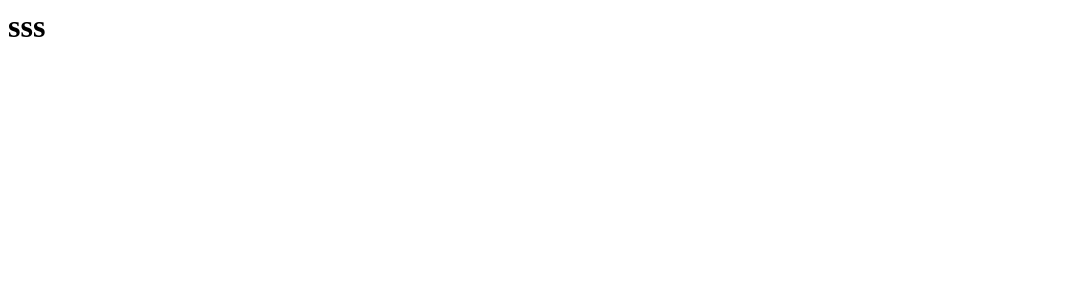
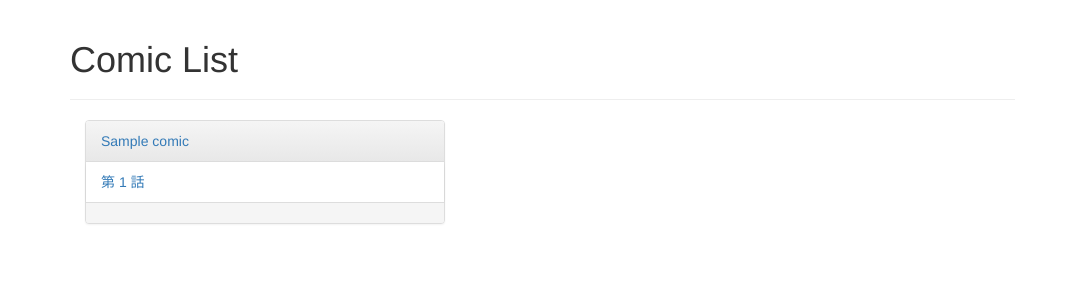
Before and after one commit to op880623/comicmark, a Django app: page / in a window 1280 px wide. Before the commit the part shown is almost empty. Shown: the top 300 px of the page, without its empty margins (0-1069 px from the left). Run offline with Django 3.2, Linux system fonts and the light colour scheme; tables that the repository leaves empty hold one stand-in row (values such as "Sample post"); some libraries are stand-ins or nearby versions.

Commit message:
update template

```diff
--- a/comic/templates/comic/index.html
+++ b/comic/templates/comic/index.html
@@ -1 +1,62 @@
-<h1>sss</h1>
+{% load static %}
+<!DOCTYPE html>
+<html lang="en">
+
+<head>
+
+    <meta charset="utf-8">
+    <meta name="viewport" content="width=device-width, initial-scale=1, shrink-to-fit=no">
+    <meta name="author" content="Hong Tai-Rong">
+
+    <title>ComicMark</title>
+
+    <!-- Bootstrap core CSS -->
+    <link rel="stylesheet" href="//maxcdn.bootstrapcdn.com/bootstrap/3.3.0/css/bootstrap.min.css">
+    <link rel="stylesheet" href="//maxcdn.bootstrapcdn.com/bootstrap/3.3.0/css/bootstrap-theme.min.css">
+
+</head>
+
+<body>
+  <div class="container">
+    <div class="row">
+      <div class="col-md-10">
+
+        <div class="page-header">
+          <h1>Comic List</h1>
+        </div>
+
+        <!-- Comic list panel -->
+        <div class="container">
+          <div class="row">
+
+            {% for comic in comics %}
+              <div class="col-md-4">
+                <div class="panel panel-default">
+
+                  <div class="panel-heading">
+                    <a href="{{ comic.url }}">{{ comic.name }}</a>
+                  </div>
+
+                  <ul class="list-group">
+                    {% for ep in comic.episodes %}
+                      <li class="list-group-item">
+                        <a href="{{ ep.url }}">第 {{ ep.index }} 話</a>
+                      </li>
+                    {% endfor %}
+                  </ul>
+
+                  <div class="panel-footer"></div>
+
+                </div>
+              </div>
+            {% endfor %}
+
+          </div>
+        </div>
+
+      </div>
+    </div>
+  </div>
+</body>
+
+</html>
--- a/comic/views.py
+++ b/comic/views.py
@@ -1,5 +1,8 @@
 from django.shortcuts import render
 from django.http import HttpResponse
 
+from .models import Comic
+
 def index(request):
-    return render(request, 'comic/index.html')
+    comics = Comic.objects.all()
+    return render(request, 'comic/index.html', {'comics': comics})
```
